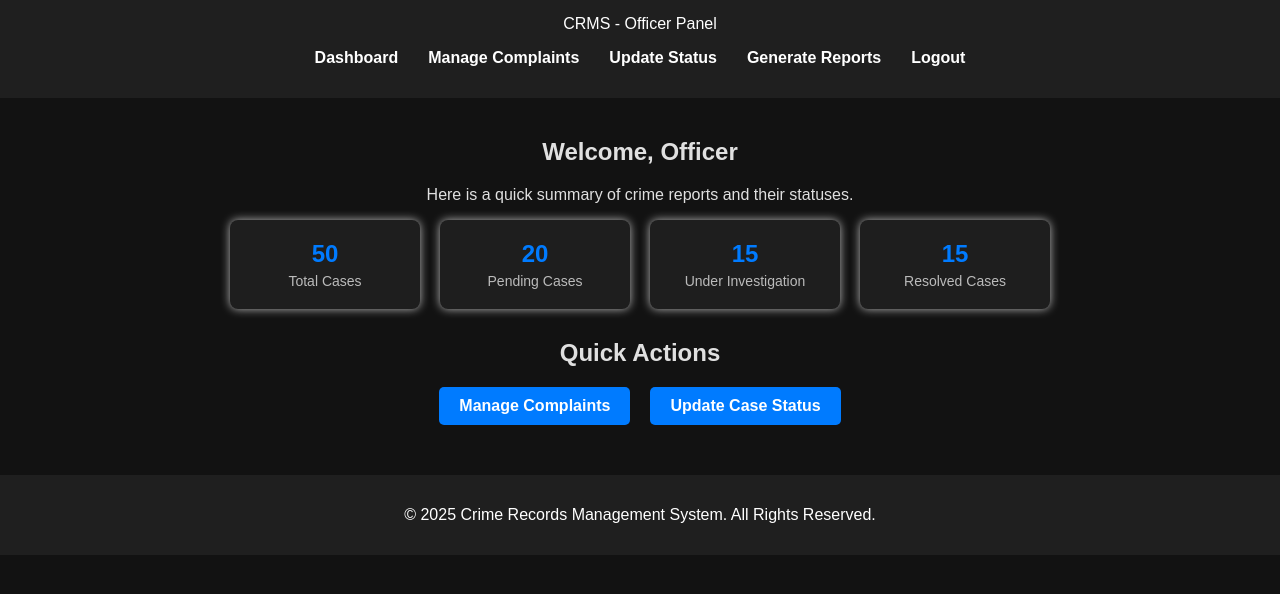
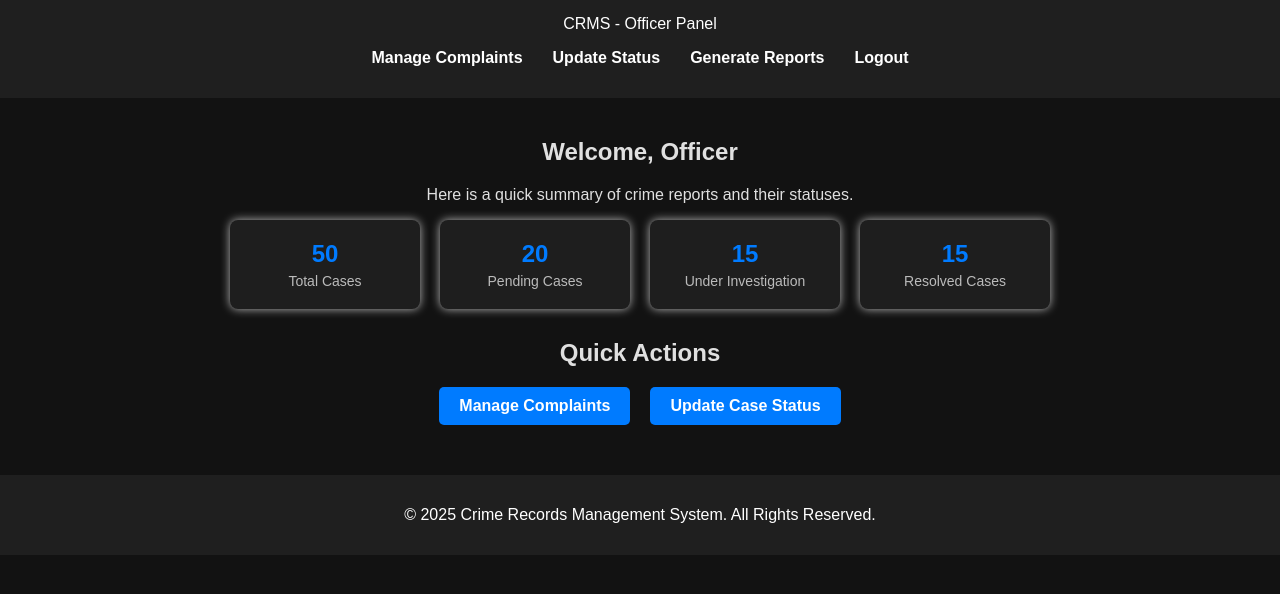
Before and after one commit to Chaitanya-171/CRMS2, a plain HTML site: page officerdashboard.html in a window 1280 px wide. Drawn offline with Linux system fonts and the light colour scheme.

Commit message:
Update officerdashboard.html

```diff
--- a/officerdashboard.html
+++ b/officerdashboard.html
@@ -11,7 +11,7 @@
         <nav>
             <div class="logo">CRMS - Officer Panel</div>
             <ul>
-                <li><a href="#">Dashboard</a></li>
+
                 <li><a href="managecrime.html">Manage Complaints</a></li>
                 <li><a href="updatecomplaintStatus.html">Update Status</a></li>
                 <li><a href="generatereports.html">Generate Reports</a></li>
```
